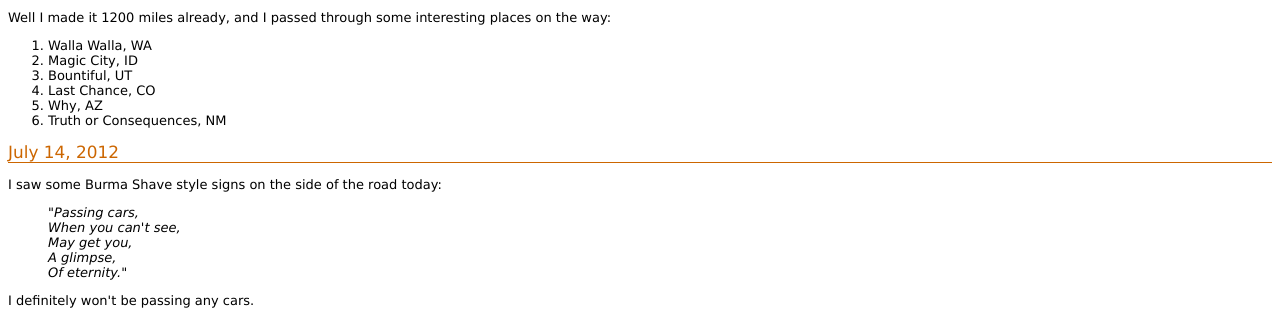
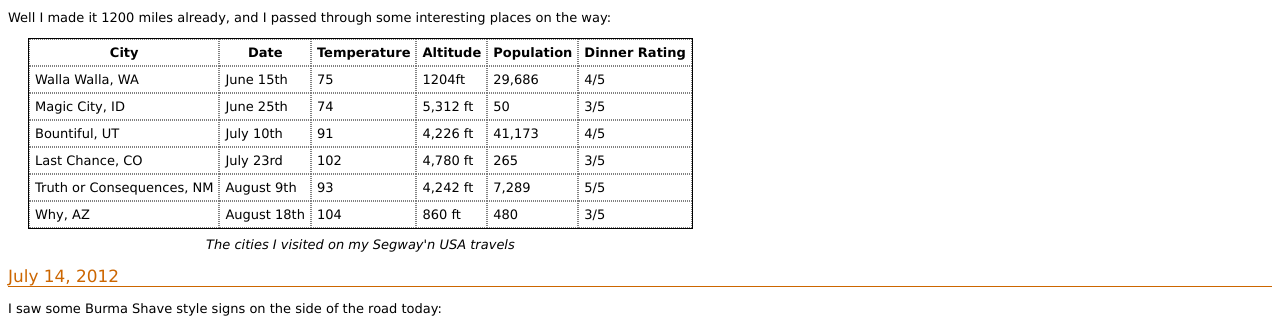
Before and after one commit to Kedlawv/HeadFirst_HTML-CSS, a plain HTML site: page HF_HTML&CSS/segway/index.html in a window 1280 px wide. Shown: the part 156-475 px from the top of the page. Drawn offline with Linux system fonts and the light colour scheme.

Commit message:
segway insert table into index | add more rows | style table with CSS

```diff
--- a/HF_HTML&CSS/segway/index.html
+++ b/HF_HTML&CSS/segway/index.html
@@ -14,14 +14,68 @@
     <p>Well I made it 1200 miles already, and I passed
         through some interesting places on the way:
     </p>
-    <ol>
-        <li>Walla Walla, WA</li>
-        <li>Magic City, ID</li>
-        <li>Bountiful, UT</li>
-        <li>Last Chance, CO</li>
-        <li>Why, AZ</li>
-        <li>Truth or Consequences, NM</li>
-    </ol>
+    <table>
+        <caption>
+            The cities I visited on my
+            Segway'n USA travels
+        </caption>
+        <tr>
+            <th>City</th>
+            <th>Date</th>
+            <th>Temperature</th>
+            <th>Altitude</th>
+            <th>Population</th>
+            <th>Dinner Rating</th>
+        </tr>
+        <tr>
+            <td>Walla Walla, WA</td>
+            <td>June 15th</td>
+            <td>75</td>
+            <td>1204ft</td>
+            <td>29,686</td>
+            <td>4/5</td>
+        </tr>
+        <tr>
+            <td>Magic City, ID</td>
+            <td>June 25th</td>
+            <td>74</td>
+            <td>5,312 ft</td>
+            <td>50</td>
+            <td>3/5</td>
+        </tr>
+        <tr>
+            <td>Bountiful, UT</td>
+            <td>July 10th</td>
+            <td>91</td>
+            <td>4,226 ft</td>
+            <td>41,173</td>
+            <td>4/5</td>
+        </tr>
+        <tr>
+            <td>Last Chance, CO</td>
+            <td>July 23rd</td>
+            <td>102</td>
+            <td>4,780 ft</td>
+            <td>265</td>
+            <td>3/5</td>
+        </tr>
+        <tr>
+            <td>Truth or Consequences, NM</td>
+            <td>August 9th</td>
+            <td>93</td>
+            <td>4,242 ft</td>
+            <td>7,289</td>
+            <td>5/5</td>
+        </tr>
+        <tr>
+            <td>Why, AZ</td>
+            <td>August 18th</td>
+            <td>104</td>
+            <td>860 ft</td>
+            <td>480</td>
+            <td>3/5</td>
+        </tr>
+    </table>
 
     <h2>July 14, 2012</h2>
     <p>
--- a/HF_HTML&CSS/segway/segway.css
+++ b/HF_HTML&CSS/segway/segway.css
@@ -3,24 +3,45 @@
     src: url("fonts/Rubik-Regular.eot");
     src: url("fonts/Rubik-Regular.woff") format('woff');
 }
+
 body {
     font-family: Verdana, Geneva, Arial, sans-serif;
     font-size: small;
 }
 
-h1,h2{
+h1, h2 {
     color: #cc6600;
     border-bottom: solid 1px;
 }
 
-h1{
+h1 {
     font-family: Rubik, sans-serif;
     font-size: 220%;
 }
-h2{
+
+h2 {
     font-size: 130%;
     font-weight: normal;
 }
-blockquote{
+
+blockquote {
     font-style: italic;
 }
+
+table {
+    margin-left: 20px;
+    margin-right: 20px;
+    border: thin solid black;
+    caption-side: bottom;
+    border-spacing: 0;
+}
+
+td, th {
+    border: thin dotted grey;
+    padding: 5px;
+}
+
+caption {
+    font-style: italic;
+    padding-top: 8px;
+}
```
Also changed, not shown: HF_HTML&CSS/segway/table-test.html (+32 -0 lines).
